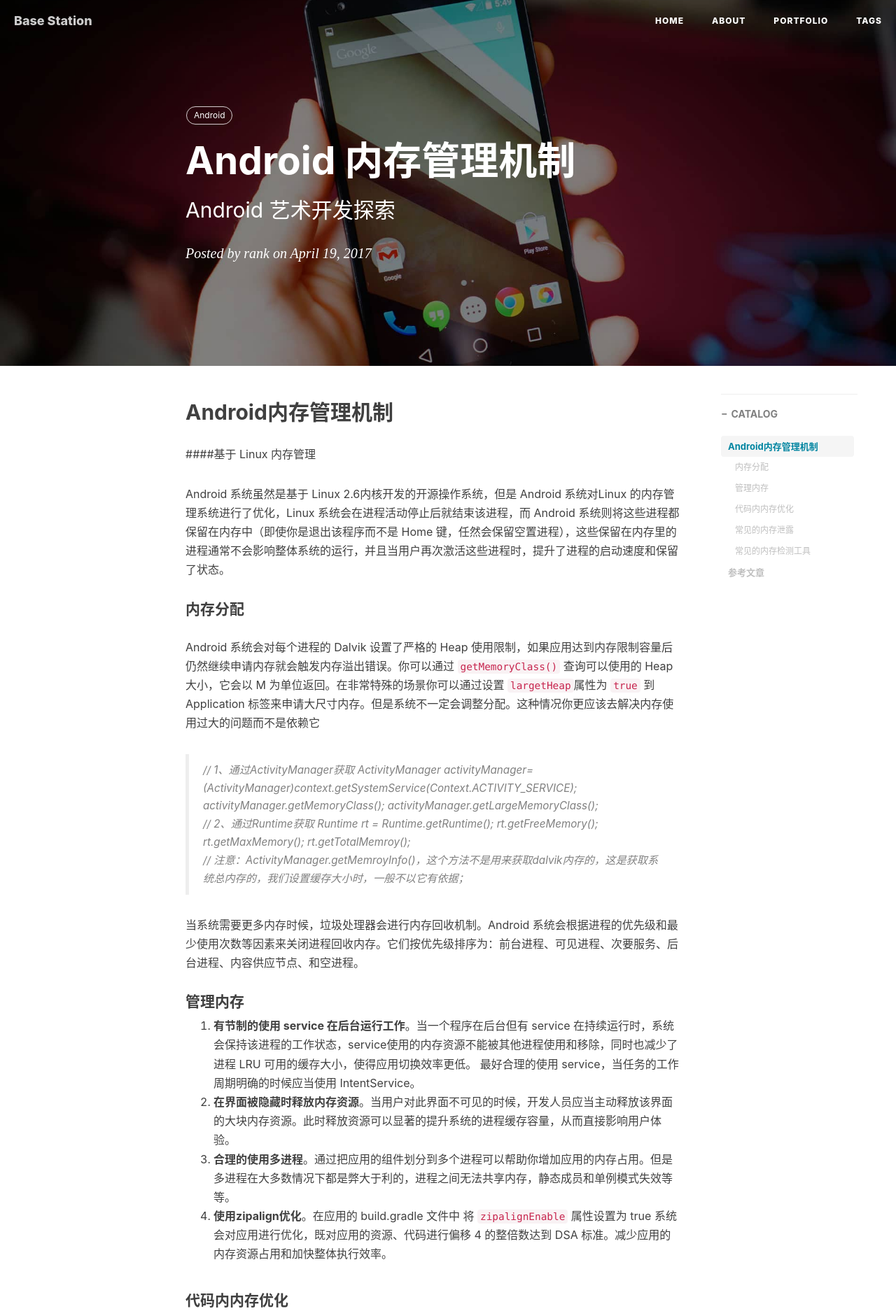
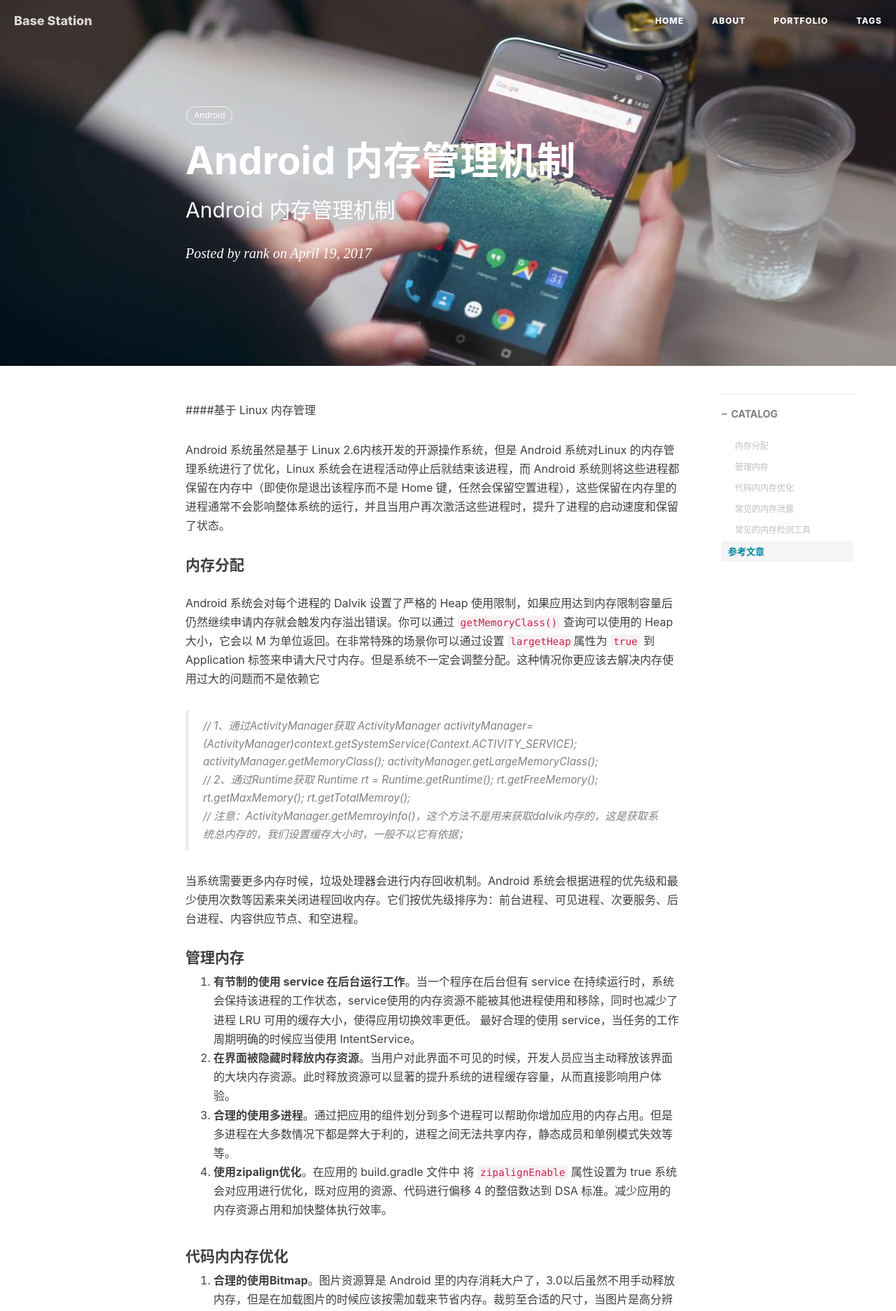
Before and after one commit to czj-dev/czj-dev.github.io, a Jekyll site: the page built from _posts/2017-04-19-Android内存管理和优化.markdown, in a window 1280 px wide. Shown: the top 1874 px of the page at 70% size. Built offline with Jekyll 4.4.1, drawn with Linux system fonts in a browser that asks for light colours; nearby versions of some CDN libraries; comment, search, counter and statistics services are not loaded.

Commit message:
Update 2017-04-19-Android内存管理和优化.markdown

```diff
--- a/_posts/2017-04-19-Android内存管理和优化.markdown
+++ b/_posts/2017-04-19-Android内存管理和优化.markdown
@@ -1,18 +1,15 @@
 ---
 layout: post
 title: "Android 内存管理机制"
-subtitle: "Android 艺术开发探索"
+subtitle: "Android 内存管理机制"
 data: 2018-04-19 22:10:00
 author: "rank"
-header-img: "img/post-bg-android.jpg"
+header-img: "img/post-bg-nextgen-web-pwa.jpg"
 catalog: true
 tags:
     - Android
 ---
 
-
-
-## Android内存管理机制
 
 ####基于 Linux 内存管理
 
```
